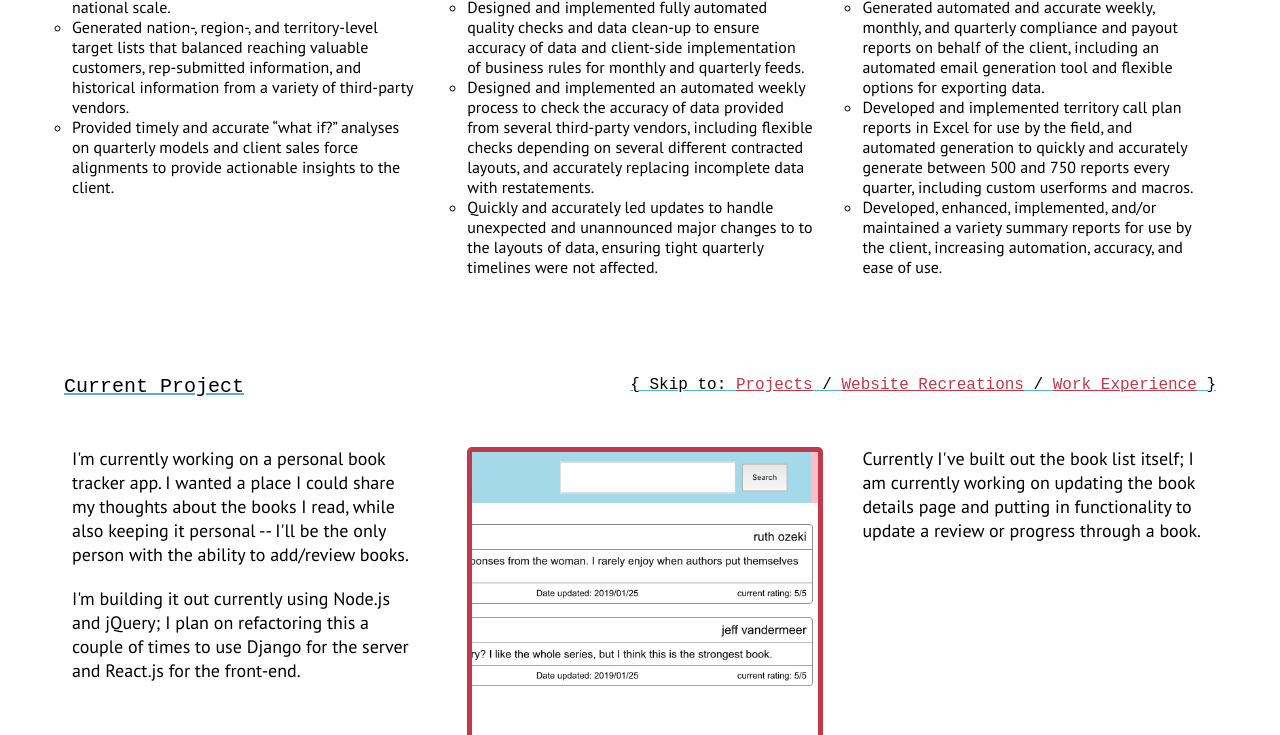
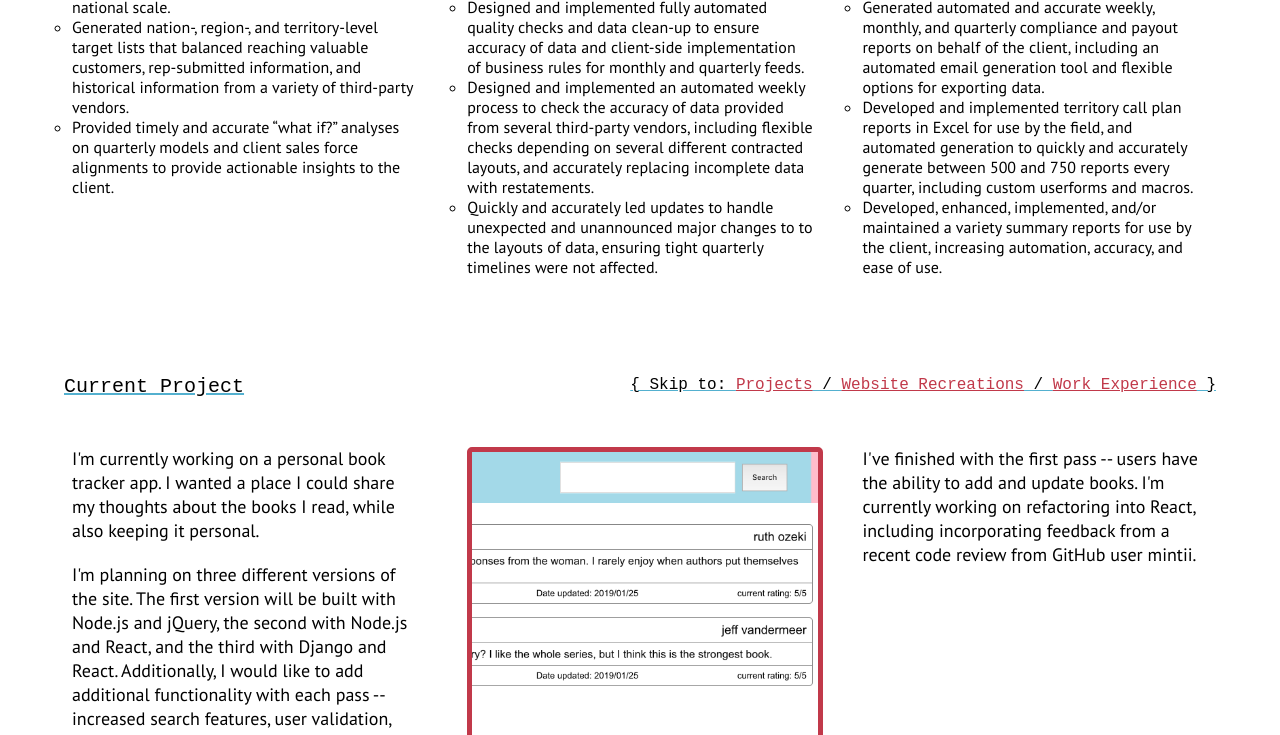
Before and after one commit to rsdesoto/rsdesoto.github.io, a plain HTML site: page portfolio.html in a window 1280 px wide. Shown: the part 4769-5504 px from the top of the page. Drawn offline with Linux system fonts and the light colour scheme; a web font is replaced by a local one.

Commit message:
added update as to current project

```diff
--- a/portfolio.html
+++ b/portfolio.html
@@ -409,13 +409,15 @@
                 <p>
                   I'm currently working on a personal book tracker app. I wanted
                   a place I could share my thoughts about the books I read,
-                  while also keeping it personal -- I'll be the only person with
-                  the ability to add/review books.
+                  while also keeping it personal.
                 </p>
                 <p>
-                  I'm building it out currently using Node.js and jQuery; I plan
-                  on refactoring this a couple of times to use Django for the
-                  server and React.js for the front-end.
+                  I'm planning on three different versions of the site. The
+                  first version will be built with Node.js and jQuery, the
+                  second with Node.js and React, and the third with Django and
+                  React. Additionally, I would like to add additional
+                  functionality with each pass -- increased search features,
+                  user validation, etc.
                 </p>
               </div>
               <div class="portfolio-currentproject-wrapper">
@@ -430,9 +432,10 @@
 
               <div class="portfolio-text-wrapper">
                 <p>
-                  Currently I've built out the book list itself; I am currently
-                  working on updating the book details page and putting in
-                  functionality to update a review or progress through a book.
+                  I've finished with the first pass -- users have the ability to
+                  add and update books. I'm currently working on refactoring
+                  into React, including incorporating feedback from a recent
+                  code review from GitHub user mintii.
                 </p>
               </div>
             </div>
```
Also changed, not shown: 1 other file.
